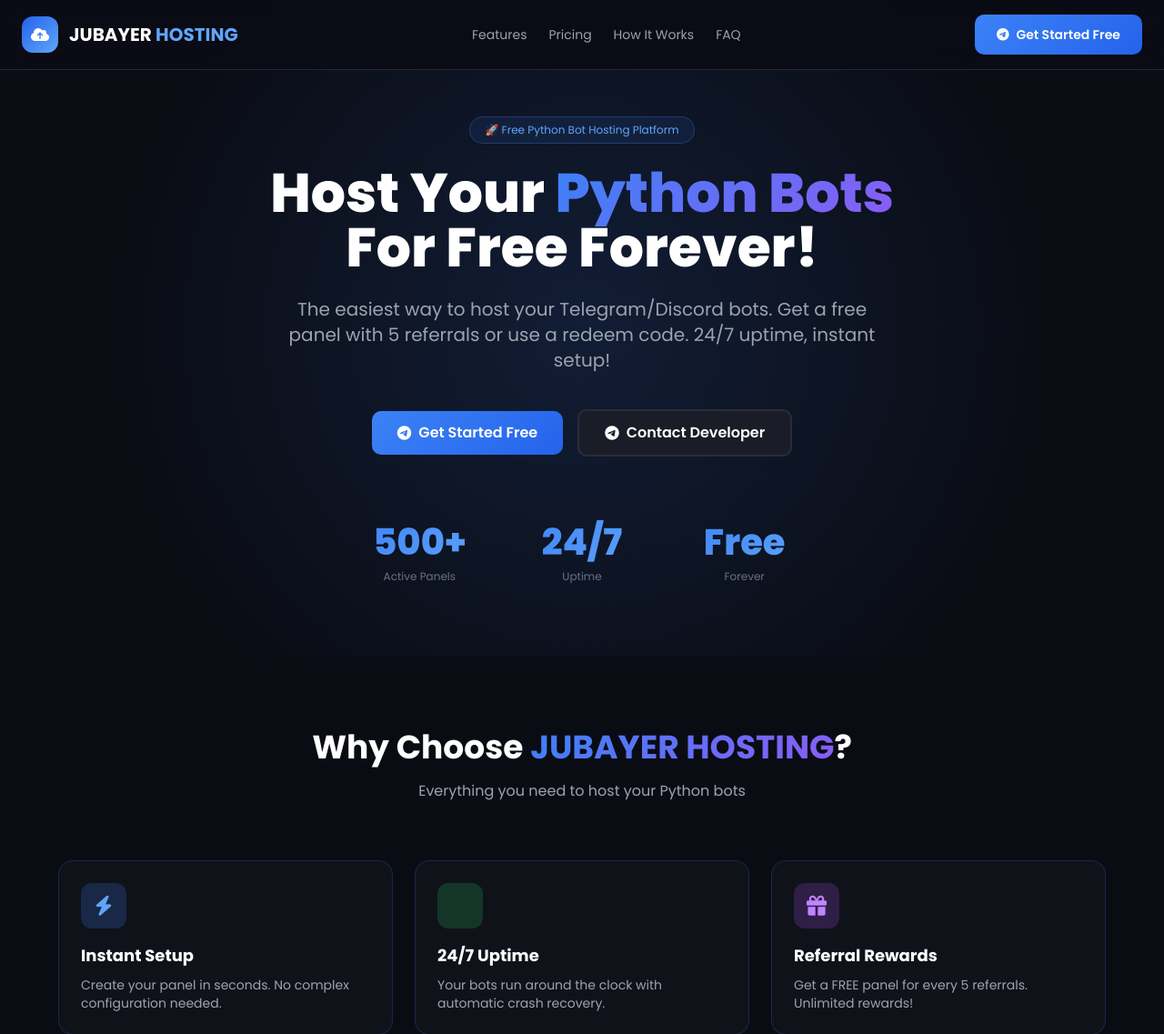
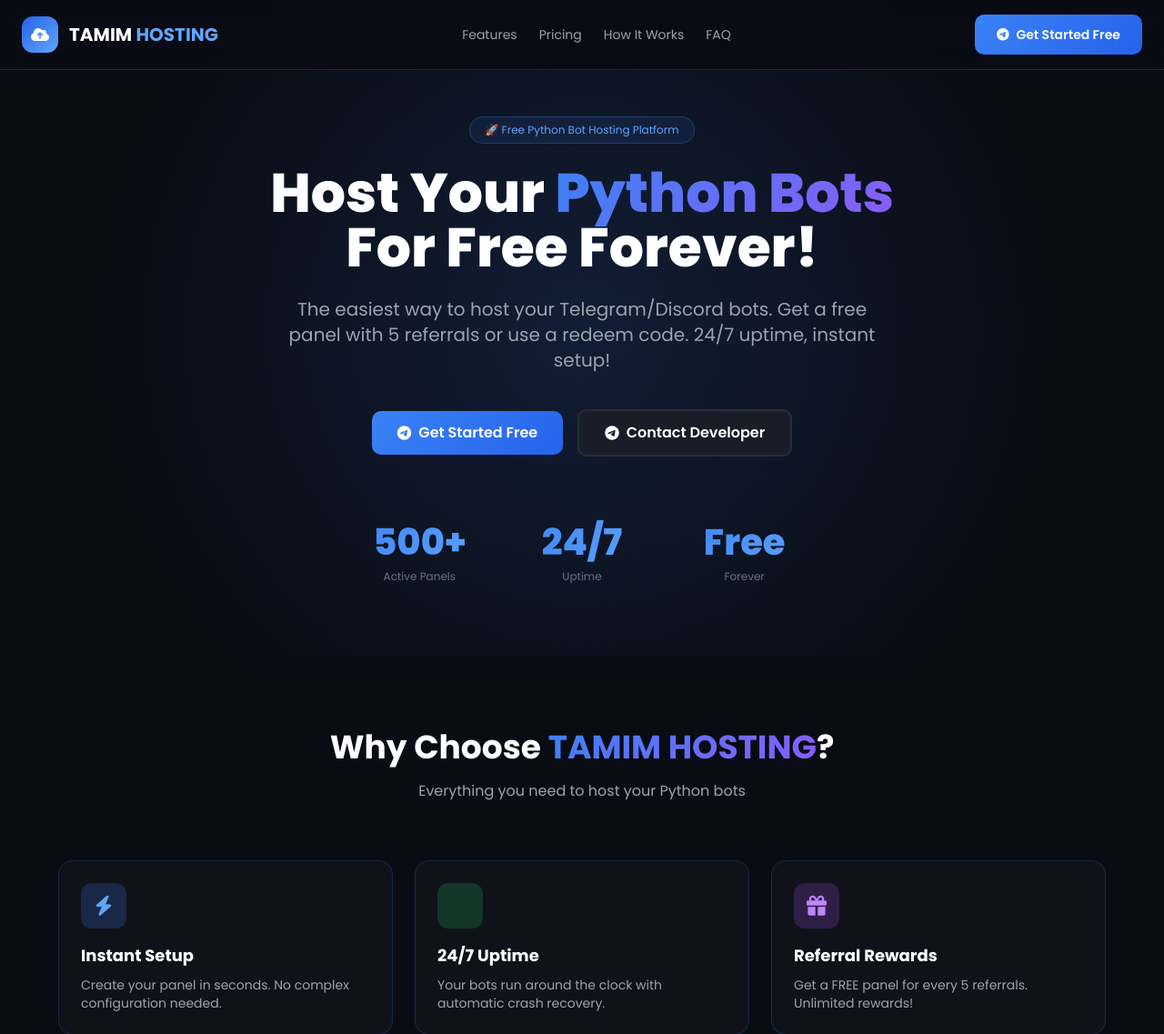
Before and after one commit to asiftamiw/hosting, a Flask app: page / in a window 1280 px wide. Shown: the top 1137 px of the page at 91% size. Run offline with Flask 3, Linux system fonts and the light colour scheme; some libraries are stand-ins or nearby versions.

Commit message:
Update landing.html

```diff
--- a/templates/landing.html
+++ b/templates/landing.html
@@ -140,7 +140,7 @@
                 <div class="w-8 h-8 md:w-10 md:h-10 bg-gradient-to-br from-blue-600 to-blue-400 rounded-lg md:rounded-xl flex items-center justify-center">
                     <i class="fas fa-cloud-upload-alt text-white text-sm md:text-base"></i>
                 </div>
-                <span class="text-lg md:text-xl font-bold">JUBAYER <span class="text-blue-400">HOSTING</span></span>
+                <span class="text-lg md:text-xl font-bold">TAMIM <span class="text-blue-400">HOSTING</span></span>
             </div>
             <div class="hidden lg:flex gap-6 text-sm">
                 <a href="#features" class="text-gray-400 hover:text-white transition">Features</a>
@@ -197,7 +197,7 @@
     <section id="features" class="py-16 md:py-20 px-4 md:px-6">
         <div class="container mx-auto max-w-6xl">
             <div class="text-center mb-12 md:mb-16">
-                <h2 class="text-2xl md:text-4xl font-bold mb-3 md:mb-4">Why Choose <span class="gradient-text">JUBAYER HOSTING</span>?</h2>
+                <h2 class="text-2xl md:text-4xl font-bold mb-3 md:mb-4">Why Choose <span class="gradient-text">TAMIM HOSTING</span>?</h2>
                 <p class="text-gray-400 text-sm md:text-base">Everything you need to host your Python bots</p>
             </div>
 
@@ -281,7 +281,7 @@
                         <li><i class="fas fa-check text-green-400 mr-2"></i> 1GB RAM / 1GB Disk</li>
                         <li><i class="fas fa-check text-green-400 mr-2"></i> 30% CPU Limit</li>
                     </ul>
-                    <a href="https://t.me/zip_extrctor_bot" target="_blank" class="btn-dark w-full justify-center text-sm md:text-base">Get Free</a>
+                    <a href="https://t.me/TAMIM_C0DEx" target="_blank" class="btn-dark w-full justify-center text-sm md:text-base">Get Free</a>
                 </div>
 
                 <!-- Popular -->
@@ -297,7 +297,7 @@
                         <li><i class="fas fa-check text-green-400 mr-2"></i> 1GB RAM / 1GB Disk</li>
                         <li><i class="fas fa-check text-green-400 mr-2"></i> 50% CPU Limit</li>
                     </ul>
-                    <a href="https://t.me/jubayer_codex" target="_blank" class="btn-blue w-full justify-center text-sm md:text-base">Buy Now</a>
+                    <a href="https://t.me/TAMIM_C0DEx" target="_blank" class="btn-blue w-full justify-center text-sm md:text-base">Buy Now</a>
                 </div>
 
                 <!-- Premium -->
@@ -312,7 +312,7 @@
                         <li><i class="fas fa-check text-green-400 mr-2"></i> 2GB RAM / 2GB Disk</li>
                         <li><i class="fas fa-check text-green-400 mr-2"></i> 80% CPU Limit</li>
                     </ul>
-                    <a href="https://t.me/jubayer_codex" target="_blank" class="btn-blue w-full justify-center text-sm md:text-base">Buy Now</a>
+                    <a href="https://t.me/TAMIM_C0DEx" target="_blank" class="btn-blue w-full justify-center text-sm md:text-base">Buy Now</a>
                 </div>
             </div>
         </div>
@@ -370,7 +370,7 @@
                         <div class="w-8 h-8 md:w-10 md:h-10 bg-gradient-to-br from-blue-600 to-blue-400 rounded-lg md:rounded-xl flex items-center justify-center">
                             <i class="fas fa-cloud-upload-alt text-white text-sm md:text-base"></i>
                         </div>
-                        <span class="text-lg md:text-xl font-bold">JUBAYER <span class="text-blue-400">HOSTING</span></span>
+                        <span class="text-lg md:text-xl font-bold">TAMIM <span class="text-blue-400">HOSTING</span></span>
                     </div>
                     <p class="text-gray-500 text-xs md:text-sm">Free Python Bot Hosting Platform. Made with ❤️ in Bangladesh.</p>
                 </div>
```
